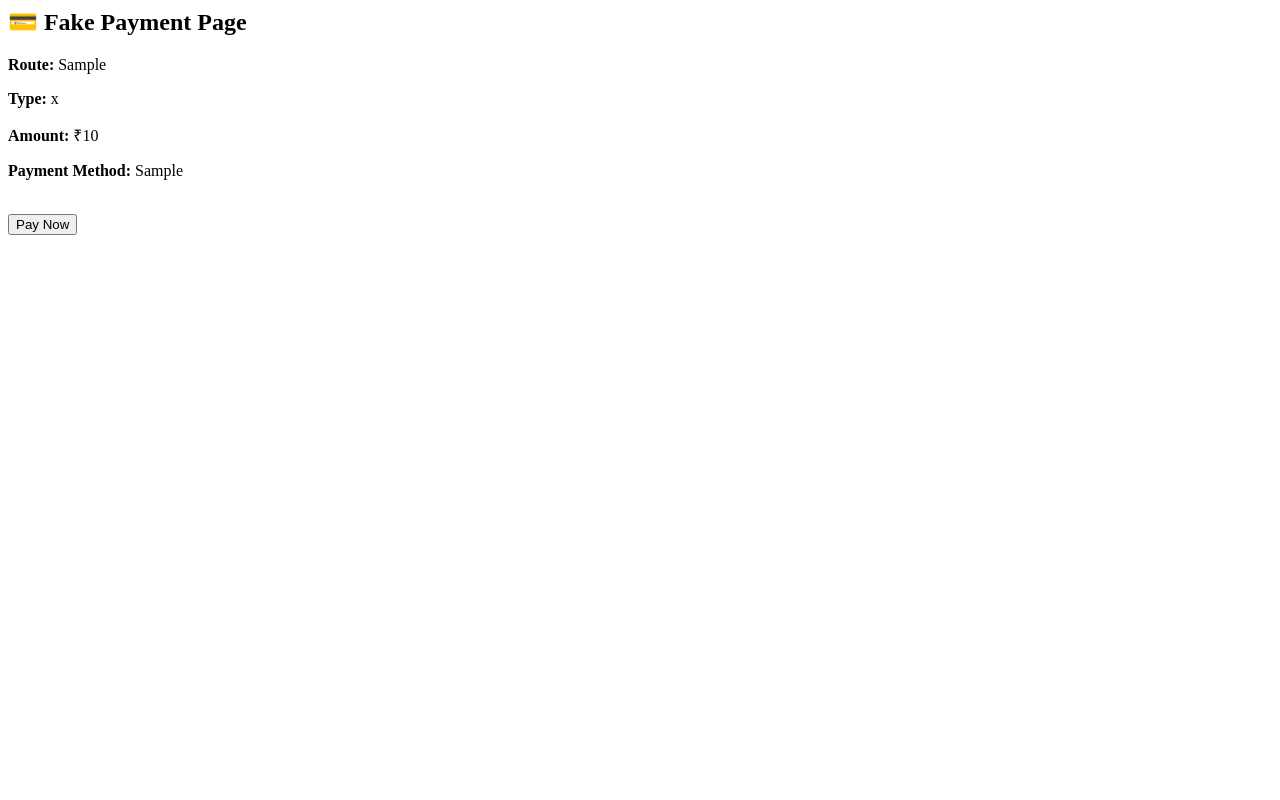
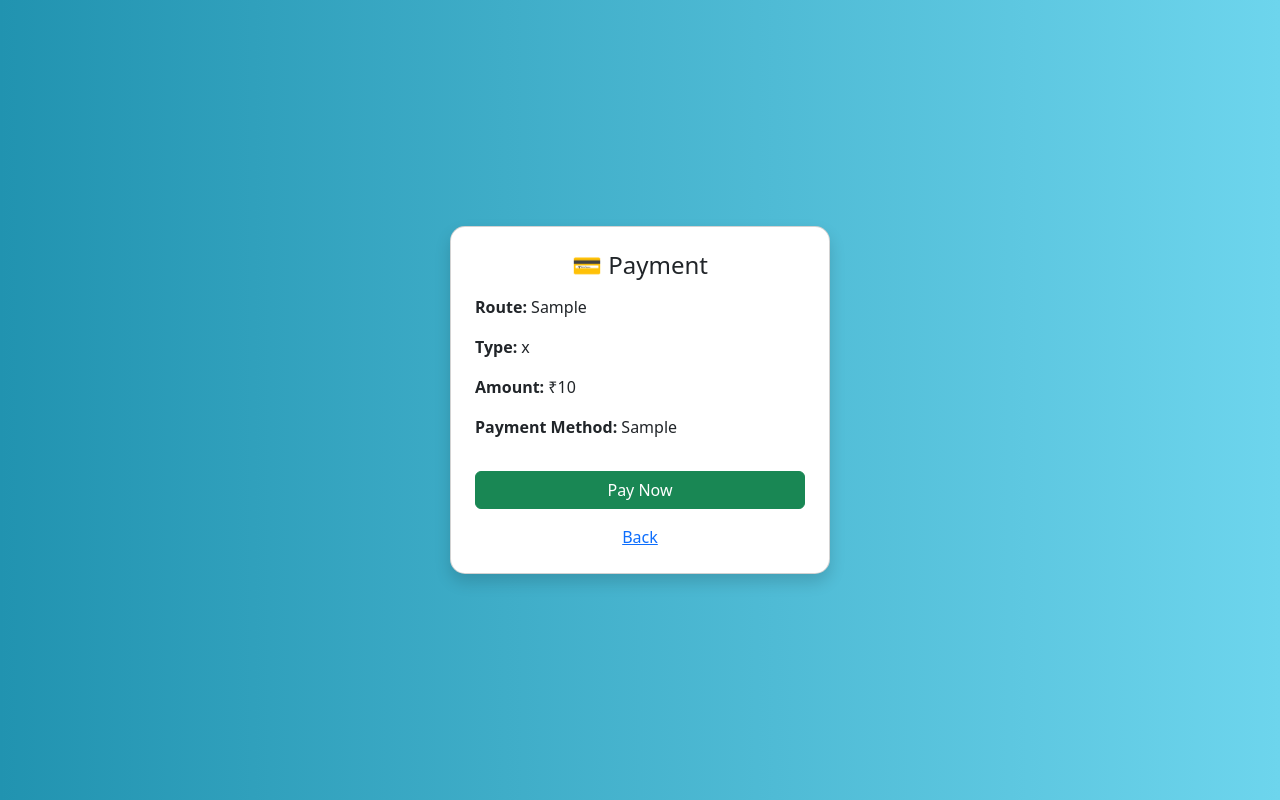
Before and after one commit to prathii12/bus-pass-renewal-project, a Flask app: page /payment/1 in a window 1280 px wide. Run offline with Flask 3, Linux system fonts and the light colour scheme; tables that the repository leaves empty or names only in its code hold one stand-in row (values such as "Sample post"); some libraries are stand-ins or nearby versions.

Commit message:
Update payment.html

```diff
--- a/templates/payment.html
+++ b/templates/payment.html
@@ -1,12 +1,49 @@
-<h2>💳 Fake Payment Page</h2>
+<!DOCTYPE html>
+<html lang="en">
+<head>
+    <title>Payment</title>
+    <meta name="viewport" content="width=device-width, initial-scale=1">
 
-<p><b>Route:</b> {{ r.route }}</p>
-<p><b>Type:</b> {{ r.pass_type }}</p>
-<p><b>Amount:</b> ₹{{ r.amount }}</p>
-<p><b>Payment Method:</b> {{ r.payment_method }}</p>
+    <!-- Bootstrap -->
+    <link href="https://cdn.jsdelivr.net/npm/bootstrap@5.3.0/dist/css/bootstrap.min.css" rel="stylesheet">
 
-<br>
+    <style>
+        body {
+            background: linear-gradient(to right, #2193b0, #6dd5ed);
+            height: 100vh;
+        }
+        .card {
+            border-radius: 15px;
+        }
+    </style>
+</head>
+<body>
 
-<a href="/payment_success/{{ r.id }}">
-    <button>Pay Now</button>
-</a>
+<div class="d-flex justify-content-center align-items-center vh-100">
+    <div class="card p-4 shadow" style="width: 380px;">
+
+        <h4 class="text-center mb-3">💳 Payment</h4>
+
+        <!-- Details -->
+        <div class="mb-3">
+            <p><strong>Route:</strong> {{ r.route }}</p>
+            <p><strong>Type:</strong> {{ r.pass_type }}</p>
+            <p><strong>Amount:</strong> ₹{{ r.amount }}</p>
+            <p><strong>Payment Method:</strong> {{ r.payment_method }}</p>
+        </div>
+
+        <!-- Pay Button -->
+        <a href="/payment_success/{{ r.id }}" class="btn btn-success w-100">
+            Pay Now
+        </a>
+
+        <!-- Back -->
+        <div class="text-center mt-3">
+            <a href="/dashboard">Back</a>
+        </div>
+
+    </div>
+</div>
+
+</body>
+</html>
```
